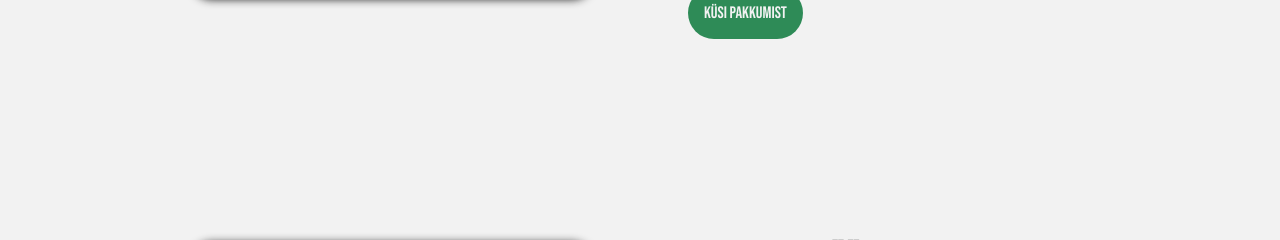
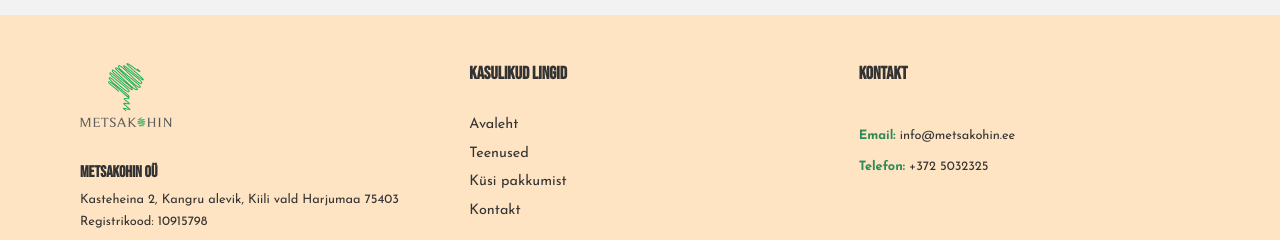
Before and after one commit to olsepp/Metsakohin1, a PHP site: page /services.php in a window 1280 px wide. Shown: the part 3482-3722 px from the top of the page. Run offline with PHP 8.4, Linux system fonts and the light colour scheme.

Commit message:
service page refactor, layout issues

```diff
--- a/footer.php
+++ b/footer.php
@@ -3,7 +3,8 @@
 </div>
 <?php include 'partners.html'?>
 <div class="footer">
-    <a href="#">
+    <div class="footer-section footer-left">
+        <a href="index.php">
             <img src="logo-footer.png" alt="Metsakohin">
         </a>
         <div class="footer-content">
@@ -12,3 +13,22 @@
             <p>Registrikood: 10915798</p>
         </div>
     </div>
+
+    <div class="footer-section footer-links">
+        <h3>Kasulikud lingid</h3>
+        <ul>
+            <li><a href="index.php">Avaleht</a></li>
+            <li><a href="services.php">Teenused</a></li>
+            <li><a href="offer.php">Küsi pakkumist</a></li>
+            <li><a href="contact.php">Kontakt</a></li>
+        </ul>
+    </div>
+
+    <div class="footer-section footer-contact">
+        <h3>Kontakt</h3>
+        <div class="contact-info">
+            <p><strong>Email:</strong> info@metsakohin.ee</p>
+            <p><strong>Telefon:</strong> +372 5032325</p>
+        </div>
+    </div>
+</div>
--- a/index.php
+++ b/index.php
@@ -59,11 +59,11 @@
             <div class="sponsor-text">
                 <h1>Toetame kohalikku sporti</h1>
                 <p>
-                    Ettevõte toetab kohalikke spordialasid, pakkudes ressurssi ja tuge kogukonna spordivõistkondadele. Nende eesmärk on edendada tervislikku eluviisi ning aidata noortel sportlastel oma potentsiaali täielikult realiseerida.
+                    Ettevõte toetab kohalikke spordialasid, pakkudes ressurssi ja tuge kogukonna spordivõistkondadele. Kelle eesmärk on edendada tervislikku eluviisi ning aidata noortel sportlastel oma potentsiaali täielikult realiseerida.
                 </p>
                 <br>
                 <p>
-                    Sel hooajal oleme Saku II liiga korvpalli meeskonna TalTech/Fenster teine peatoetaja.
+                    Juba teist hooaega järjest oleme Saku II liiga korvpalli meeskonna TalTech BS/Fenster/Metsakohin teine peatoetaja.
                 </p>
                 <br>
                 <p>
--- a/services.php
+++ b/services.php
@@ -49,7 +49,7 @@
             </div>
         </div>
         <div class="service-item">
-            <img src="service-media/axe.jpeg" alt="">
+            <img src="service-media/maamootja.jpg" alt="">
             <div class="service-text">
                 <h1>Aitame maamõõdutööde korraldamisel</h1>
                 <p>
@@ -60,7 +60,7 @@
             </div>
         </div>
         <div class="service-item">
-            <img src="service-media/handshake.jfif" alt="">
+            <img src="service-media/kava.jpeg" alt="">
             <div class="service-text">
                 <h1>Metsamajanduskavade koostamine</h1>
                 <p>
--- a/styles/index.css
+++ b/styles/index.css
@@ -83,6 +83,17 @@
     justify-content: space-between;
     align-items: center;
     z-index: 100;
+}
+
+.header::after {
+    content: '';
+    position: fixed;
+    top: 100%;
+    left: 0;
+    width: 100%;
+    height: 8vw;
+    background: rgba(46, 139, 87, 1);
+    z-index: -1;
 }
 
 .header.scrolled {
@@ -399,34 +410,109 @@
     background-color: var(--footer-color);
     width: 100%;
     height: auto;
+    display: grid;
+    grid-template-columns: 1fr 1fr 1fr;
+    padding: 3em 5em;
+    gap: 3rem;
+    align-items: start;
+}
+
+.footer-section {
     display: flex;
-    padding: 2em;
     flex-direction: column;
-    gap: 2rem;
-    justify-content: center;
-    align-items: center;
+    gap: 1rem;
+}
+
+.footer-left {
+    align-items: flex-start;
+}
+
+.footer-left img {
+    height: 5vw;
+    max-height: 80px;
+    margin-bottom: 1rem;
+}
+
+.footer-content h3 {
+    font-family: "Bebas Neue", sans-serif;
+    font-size: clamp(1rem, 1.2vw, 1.3rem);
+    margin-bottom: 0.5rem;
+    color: var(--text-color);
 }
 
 .footer-content p {
-    line-height: 1.1vw;
+    font-size: clamp(0.8rem, 1vw, 1rem);
+    line-height: 1.5;
+    color: var(--text-color);
+    margin: 0.2rem 0;
 }
 
-.footer-content p, .footer-content h3 {
-    text-align: center;
-    font-size: 1vw;
+.footer-links h3,
+.footer-contact h3 {
+    font-family: "Bebas Neue", sans-serif;
+    font-size: clamp(1.1rem, 1.4vw, 1.5rem);
+    margin-bottom: 1rem;
+    color: var(--text-color);
 }
 
-.footer img {
-    height: 6vw;
+.footer-links ul {
+    list-style: none;
+    padding: 0;
+    margin: 0;
+}
+
+.footer-links ul li {
+    margin-bottom: 0.8rem;
+}
+
+.footer-links ul li a {
+    color: var(--text-color);
+    text-decoration: none;
+    font-size: clamp(0.9rem, 1.1vw, 1.1rem);
+    transition: color 0.3s ease;
+}
+
+.footer-links ul li a:hover {
+    color: var(--main-color);
+}
+
+.contact-info p {
+    font-size: clamp(0.8rem, 1vw, 1rem);
+    line-height: 1.8;
+    color: var(--text-color);
+    margin: 0.5rem 0;
+}
+
+.contact-info strong {
+    color: var(--main-color);
 }
 
 @media (max-width: 850px) {
-    .footer p, .footer h3 {
-        font-size: 2.5vw;
-        line-height: 4.5vw;
+    .footer {
+        grid-template-columns: 1fr;
+        padding: 2em;
+        gap: 2rem;
     }
 
-    .footer img {
+    .footer-left {
+        align-items: center;
+        text-align: center;
+    }
+
+    .footer-left img {
         height: 5rem;
     }
+
+    .footer-left .footer-content {
+        text-align: center;
+    }
+
+    .footer-links,
+    .footer-contact {
+        text-align: left;
+    }
+
+    .footer-links ul li {
+        text-align: left;
+    }
 }
--- a/styles/services.css
+++ b/styles/services.css
@@ -7,14 +7,14 @@
 
 
 .service-item {
-    padding: 4rem;
+    padding: 3rem;
     display: flex;
     height: auto;
     width: 80%;
     justify-content: space-between;
     align-items: center;
     text-align: left;
-    margin-bottom: 3rem;
+    margin-bottom: 1rem;
     gap: 6rem;
     background-color: var(--white);
     color: var(--text-color);
@@ -31,6 +31,12 @@
 .service-item img {
     box-shadow: 0 0 10px rgba(0, 0, 0, 0.9);
     border-radius: 20px;
+    width: 100%;
+    max-width: 400px;
+    min-width: 250px;
+    height: auto;
+    object-fit: cover;
+    flex-shrink: 0;
 }
 
 @media (max-width: 850px) {
@@ -48,7 +54,7 @@
     font-family: "Bebas Neue", sans-serif;
     padding-bottom: 1.5rem;
     padding-top: 1.5rem;
-    font-size: 3vw;
+    font-size: clamp(1.5rem, 3vw, 2.5rem);
     margin-bottom: .5rem;
 }
 
@@ -60,8 +66,8 @@
 
 .service-text p {
     font-family: "Josefin Sans", sans-serif;
-    line-height: 1.8vw;
-    font-size: 1.4vw;
+    line-height: clamp(1.3rem, 1.8vw, 1.6rem);
+    font-size: clamp(0.9rem, 1.4vw, 1.1rem);
 }
 
 
@@ -74,7 +80,7 @@
 
 .service-item a {
     font-family: "Bebas Neue", sans-serif;
-    font-size: 1.3vw;
+    font-size: clamp(0.9rem, 1.3vw, 1.2rem);
     text-decoration: none;
     background: var(--main-color);
     color: var(--white);
```
Also changed, not shown: customers.txt (deleted, +0 -39 lines), service-media/kava.jpeg (added), service-media/maamootja.jpg. Lines whose indentation alone changed are shown as unchanged.
